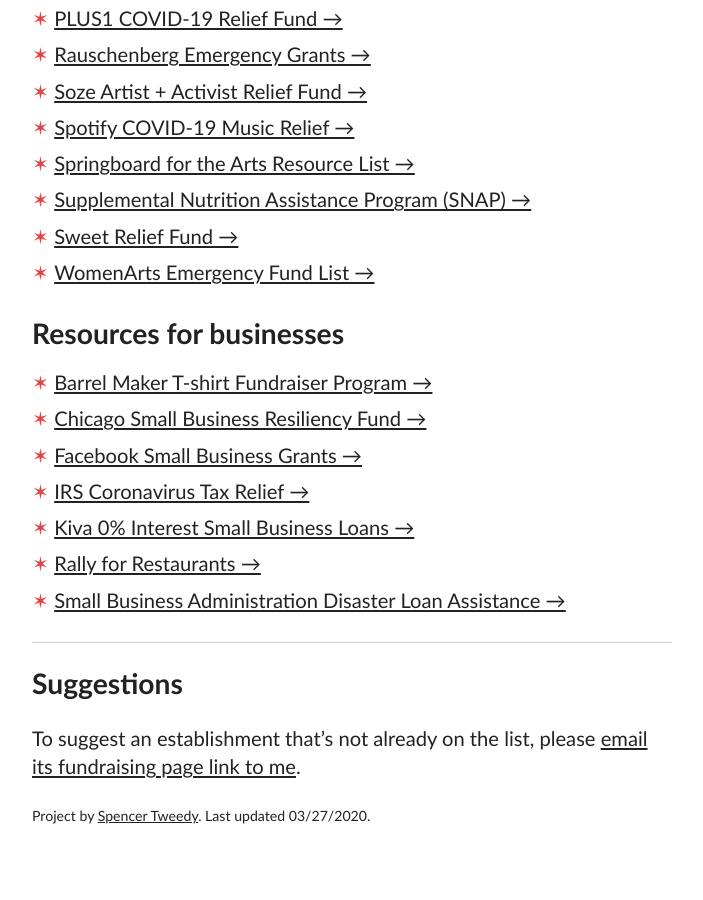
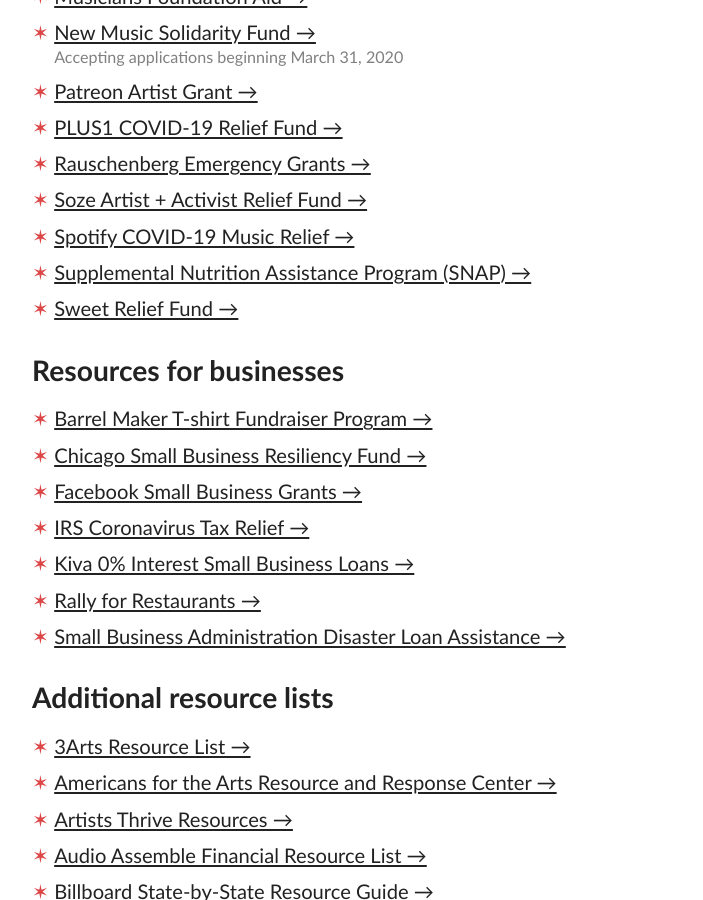
Before and after one commit to spencertweedy/chicagoservicerelief, a Jekyll site: the page built from index.html, in a window 1280 px wide and 900 px high, scrolled down 26526 px. Shown: the whole window, without its empty margins (288-991 px from the left). Built offline with Jekyll 4.4.1, drawn with Linux system fonts in a browser that asks for light colours; some of the changed text lies outside the part shown.

Commit message:
create resource list section

```diff
--- a/index.html
+++ b/index.html
@@ -106,6 +106,20 @@
     </ul>
   </section>
 
+  <section id="resource-lists">
+    <h2>Additional resource lists</h2>
+    <ul>
+      {% for item in items %}
+        {% if item.type == 'resource-list' %}
+          <li>
+            <a href="{{ item.url }}" target="_blank">{{ item.title }} &rarr;</a>
+            {% if item.note %}<span class="item-note">{{ item.note }}</span>{% endif %}
+          </li>
+        {% endif %}
+      {% endfor %}
+    </ul>
+  </section>
+
   <section id="suggestions">
     <hr>
     <h2>Suggestions</h2>
```
Also changed, not shown: other parts of index.html (+1 -1 lines), _data/establishments.yml (+18 -15 lines), resources.html (+14 -0 lines).
